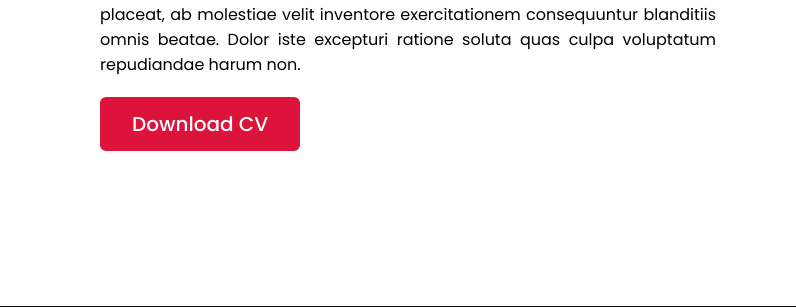
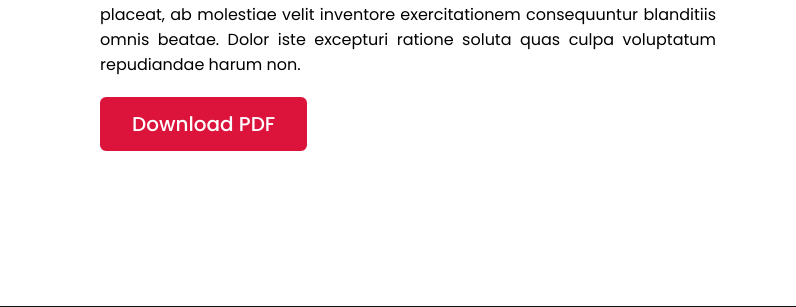
Before and after one commit to basitganie/Portfolio, a plain HTML site: page index.html in a window 1280 px wide. Shown: the part 1531-1838 px from the top of the page, 484-1280 px from the left. Drawn offline with nearby package versions, Linux system fonts and the light colour scheme.

Commit message:
Update index.html

```diff
--- a/index.html
+++ b/index.html
@@ -64,7 +64,8 @@
                 <div class="column right">
                     <div class="text">I am Basit and I am a <span class="typing-2"></span></div>
                     <p>Lorem ipsum dolor sit amet consectetur adipisicing elit. Quasi ut voluptatum eveniet doloremque autem excepturi eaque, sit laboriosam voluptatem nisi delectus. Facere explicabo hic minus accusamus alias fuga nihil dolorum quae. Explicabo illo unde, odio consequatur ipsam possimus veritatis, placeat, ab molestiae velit inventore exercitationem consequuntur blanditiis omnis beatae. Dolor iste excepturi ratione soluta quas culpa voluptatum repudiandae harum non.</p>
-                    <a href="#">Download CV</a>
+                    <a href="cv.pdf" download class="btn btn-outline-primary">Download PDF</a>
+            </li>
                 </div>
             </div>
         </div>
```
